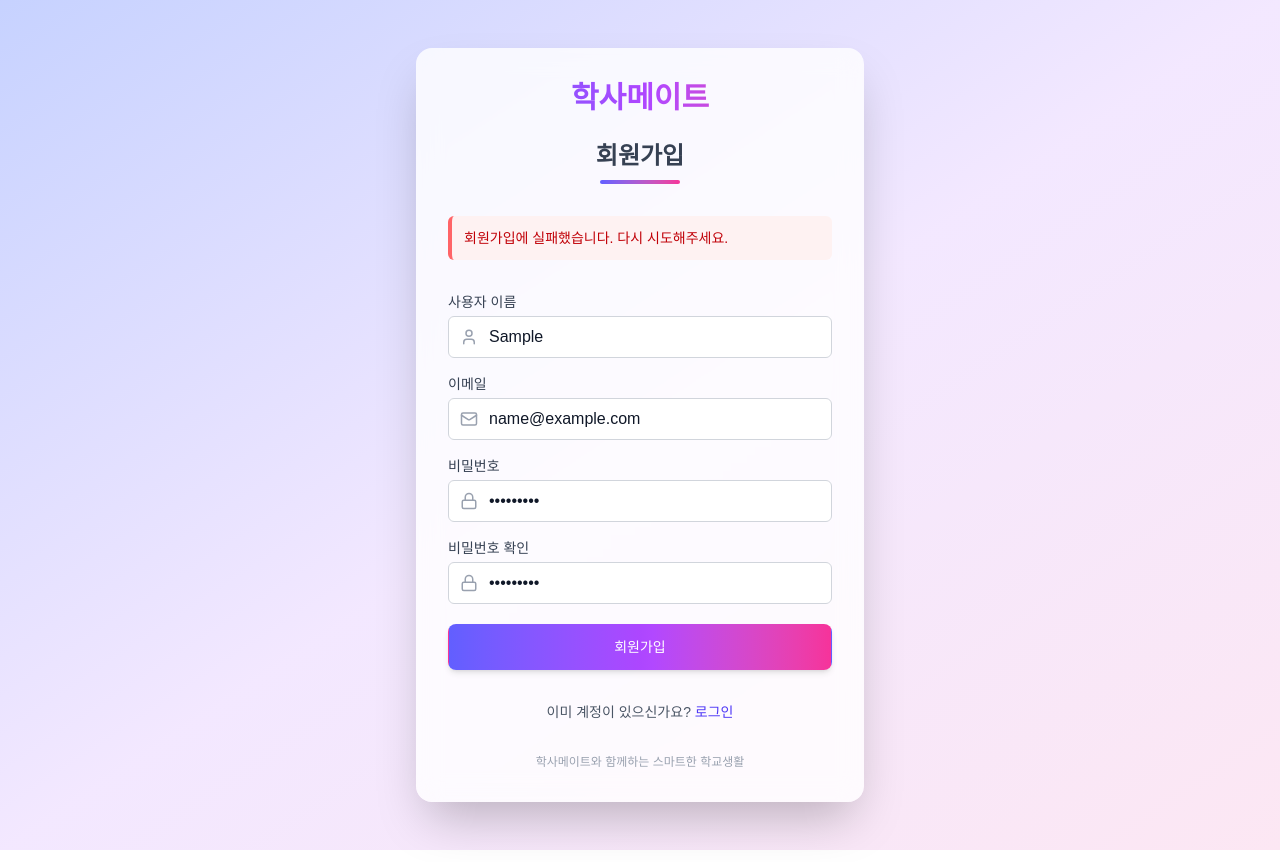
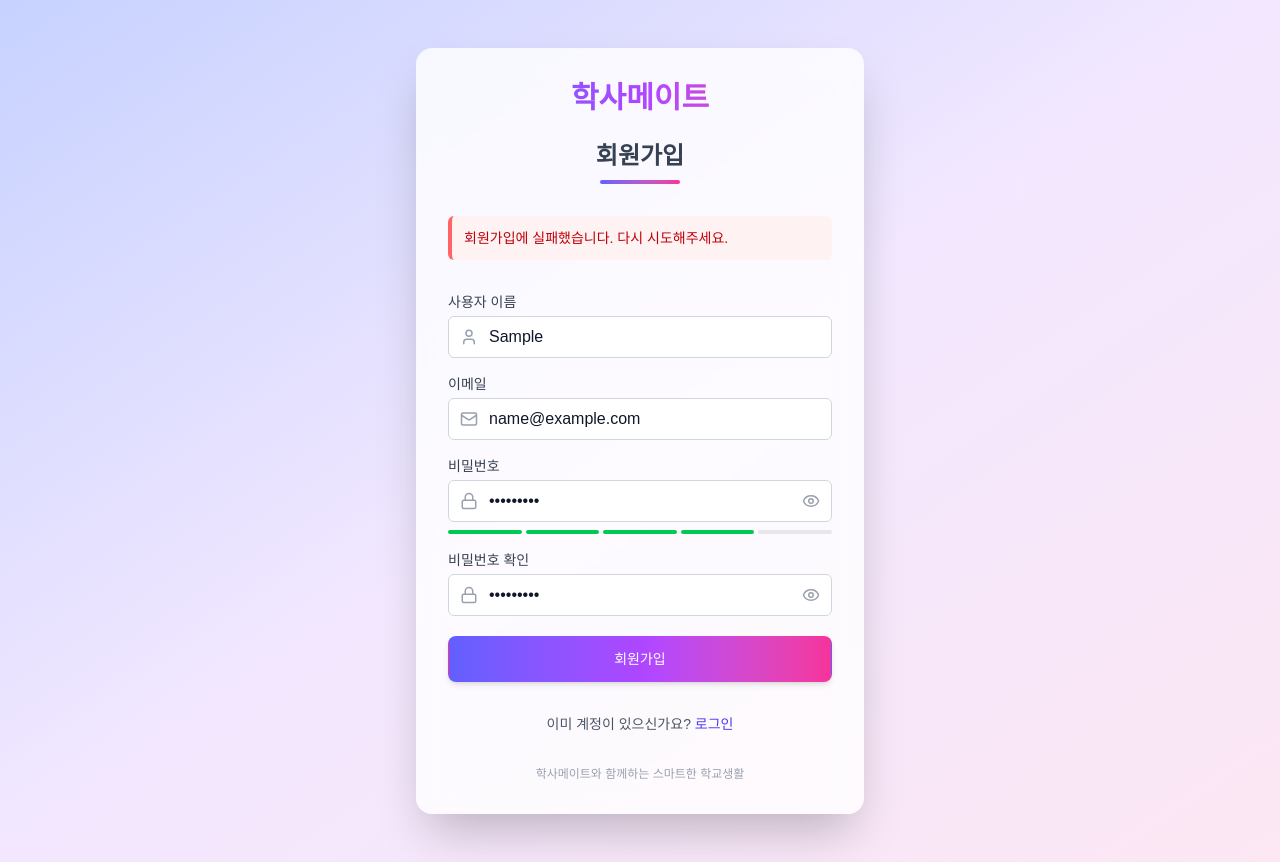
Before and after one commit to imhypeboy/HaksaMate, a Next.js app in the folder frontend/: page /auth/register in a window 1280 px wide. Both pictures are taken after typing "Sample", "name@example.com", "Sample123", "Sample123" into the empty fields and a click on the button "회원가입". Built offline with nearby package versions, Linux system fonts and the light colour scheme; no server answers.

Commit message:
로그인과 통일감 있는 UI
glassmorphism, 아이콘, 그라데이션, error/성공 UX, 접근성
카드 외부/내부 레이아웃, 컬러/폰트 반영

```diff
--- a/frontend/src/app/auth/register/page.tsx
+++ b/frontend/src/app/auth/register/page.tsx
@@ -5,7 +5,7 @@ import { useRouter } from 'next/navigation';
 import Link from 'next/link';
 import { registerUser } from '@/lib/auth';
 import { RegisterData } from '@/types/user';
-import { UserIcon, MailIcon, LockIcon, CheckCircle2 } from 'lucide-react';
+import { UserIcon, MailIcon, LockIcon, EyeIcon, EyeOffIcon, CheckCircle2 } from 'lucide-react';
 
 export default function RegisterPage() {
     const router = useRouter();
@@ -19,37 +19,41 @@ export default function RegisterPage() {
     const [isLoading, setIsLoading] = useState(false);
     const [generalError, setGeneralError] = useState<string | null>(null);
     const [isSuccess, setIsSuccess] = useState(false);
+    const [showPassword, setShowPassword] = useState(false);
+    const [showConfirm, setShowConfirm] = useState(false);
+    const [passwordStrength, setPasswordStrength] = useState<number>(0);
 
+    // 입력값 핸들러
     const handleChange = (e: React.ChangeEvent<HTMLInputElement>) => {
         const { name, value } = e.target;
         setFormData(prev => ({ ...prev, [name]: value }));
-        if (errors[name]) {
-            setErrors(prev => ({ ...prev, [name]: '' }));
+        if (errors[name]) setErrors(prev => ({ ...prev, [name]: '' }));
+        // 비밀번호 강도 체크
+        if (name === 'password') {
+            let strength = 0;
+            if (value.length >= 6) strength += 1;
+            if (/[A-Z]/.test(value)) strength += 1;
+            if (/[a-z]/.test(value)) strength += 1;
+            if (/[0-9]/.test(value)) strength += 1;
+            if (/[^A-Za-z0-9]/.test(value)) strength += 1;
+            setPasswordStrength(strength);
         }
     };
 
+    // 폼 검증
     const validateForm = (): boolean => {
         const newErrors: Record<string, string> = {};
-        if (!formData.username.trim()) {
-            newErrors.username = '사용자 이름을 입력해주세요.';
-        }
-        if (!formData.email.trim()) {
-            newErrors.email = '이메일을 입력해주세요.';
-        } else if (!/\S+@\S+\.\S+/.test(formData.email)) {
-            newErrors.email = '유효한 이메일 주소를 입력해주세요.';
-        }
-        if (!formData.password) {
-            newErrors.password = '비밀번호를 입력해주세요.';
-        } else if (formData.password.length < 6) {
-            newErrors.password = '비밀번호는 최소 6자 이상이어야 합니다.';
-        }
-        if (formData.password !== formData.confirmPassword) {
-            newErrors.confirmPassword = '비밀번호가 일치하지 않습니다.';
-        }
+        if (!formData.username.trim()) newErrors.username = '사용자 이름을 입력해주세요.';
+        if (!formData.email.trim()) newErrors.email = '이메일을 입력해주세요.';
+        else if (!/\S+@\S+\.\S+/.test(formData.email)) newErrors.email = '유효한 이메일 주소를 입력해주세요.';
+        if (!formData.password) newErrors.password = '비밀번호를 입력해주세요.';
+        else if (formData.password.length < 6) newErrors.password = '비밀번호는 최소 6자 이상이어야 합니다.';
+        if (formData.password !== formData.confirmPassword) newErrors.confirmPassword = '비밀번호가 일치하지 않습니다.';
         setErrors(newErrors);
         return Object.keys(newErrors).length === 0;
     };
 
+    // 제출 핸들러
     const handleSubmit = async (e: React.FormEvent) => {
         e.preventDefault();
         setGeneralError(null);
@@ -61,14 +65,21 @@ export default function RegisterPage() {
             setTimeout(() => router.push('/'), 1000);
         } catch (error: any) {
             setGeneralError(
-                error.response?.data?.message ||
-                '회원가입에 실패했습니다. 다시 시도해주세요.'
+                error.response?.data?.message || '회원가입에 실패했습니다. 다시 시도해주세요.'
             );
         } finally {
             setIsLoading(false);
         }
     };
 
+    // 비밀번호 강도 색상 함수
+    const getStrengthColor = (strength: number) => {
+        if (strength <= 2) return 'bg-red-400';
+        if (strength === 3) return 'bg-yellow-400';
+        return 'bg-green-500';
+    };
+
+    // **JSX 전체 반드시 괄호로 감쌈!!**
     return (
         <div className="min-h-screen flex items-center justify-center bg-gradient-to-br from-indigo-200 via-purple-100 to-pink-100 py-12 px-4 sm:px-6 lg:px-8">
             <div className="max-w-md w-full space-y-8 bg-white/80 backdrop-blur-md p-8 rounded-2xl shadow-2xl relative">
@@ -89,8 +100,9 @@ export default function RegisterPage() {
                     </div>
                 )}
                 {!isSuccess && (
-                    <form className="mt-8 space-y-5" onSubmit={handleSubmit}>
+                    <form className="mt-8 space-y-5" onSubmit={handleSubmit} autoComplete="off">
                         <div className="space-y-4">
+                            {/* 사용자 이름 */}
                             <div>
                                 <label htmlFor="username" className="block text-sm font-medium text-gray-700 mb-1">사용자 이름</label>
                                 <div className="relative">
@@ -111,6 +123,7 @@ export default function RegisterPage() {
                                     <p className="mt-1 text-sm text-red-600">{errors.username}</p>
                                 )}
                             </div>
+                            {/* 이메일 */}
                             <div>
                                 <label htmlFor="email" className="block text-sm font-medium text-gray-700 mb-1">이메일</label>
                                 <div className="relative">
@@ -131,6 +144,7 @@ export default function RegisterPage() {
                                     <p className="mt-1 text-sm text-red-600">{errors.email}</p>
                                 )}
                             </div>
+                            {/* 비밀번호 */}
                             <div>
                                 <label htmlFor="password" className="block text-sm font-medium text-gray-700 mb-1">비밀번호</label>
                                 <div className="relative">
@@ -138,7 +152,7 @@ export default function RegisterPage() {
                                     <input
                                         id="password"
                                         name="password"
-                                        type="password"
+                                        type={showPassword ? "text" : "password"}
                                         autoComplete="new-password"
                                         required
                                         value={formData.password}
@@ -146,11 +160,28 @@ export default function RegisterPage() {
                                         className={`pl-10 w-full px-3 py-2 border ${errors.password ? 'border-red-500' : 'border-gray-300'} rounded-md bg-white text-gray-900 focus:outline-none focus:ring-2 focus:ring-indigo-300 focus:border-indigo-400 transition`}
                                         placeholder="비밀번호 (6자 이상)"
                                     />
+                                    <button
+                                        type="button"
+                                        onClick={() => setShowPassword(v => !v)}
+                                        className="absolute right-3 top-1/2 -translate-y-1/2 text-gray-400 hover:text-gray-700 focus:outline-none"
+                                        tabIndex={-1}
+                                    >
+                                        {showPassword ? <EyeOffIcon size={18} /> : <EyeIcon size={18} />}
+                                    </button>
                                 </div>
+                                {/* 비밀번호 강도바 */}
+                                {formData.password && (
+                                    <div className="mt-2 flex gap-1 h-1">
+                                        {[1,2,3,4,5].map(i => (
+                                            <div key={i} className={`h-full flex-1 rounded-full ${passwordStrength >= i ? getStrengthColor(passwordStrength) : 'bg-gray-200'} transition-all`} />
+                                        ))}
+                                    </div>
+                                )}
                                 {errors.password && (
                                     <p className="mt-1 text-sm text-red-600">{errors.password}</p>
                                 )}
                             </div>
+                            {/* 비밀번호 확인 */}
                             <div>
                                 <label htmlFor="confirmPassword" className="block text-sm font-medium text-gray-700 mb-1">비밀번호 확인</label>
                                 <div className="relative">
@@ -158,7 +189,7 @@ export default function RegisterPage() {
                                     <input
                                         id="confirmPassword"
                                         name="confirmPassword"
-                                        type="password"
+                                        type={showConfirm ? "text" : "password"}
                                         autoComplete="new-password"
                                         required
                                         value={formData.confirmPassword}
@@ -166,6 +197,14 @@ export default function RegisterPage() {
                                         className={`pl-10 w-full px-3 py-2 border ${errors.confirmPassword ? 'border-red-500' : 'border-gray-300'} rounded-md bg-white text-gray-900 focus:outline-none focus:ring-2 focus:ring-indigo-300 focus:border-indigo-400 transition`}
                                         placeholder="비밀번호 확인"
                                     />
+                                    <button
+                                        type="button"
+                                        onClick={() => setShowConfirm(v => !v)}
+                                        className="absolute right-3 top-1/2 -translate-y-1/2 text-gray-400 hover:text-gray-700 focus:outline-none"
+                                        tabIndex={-1}
+                                    >
+                                        {showConfirm ? <EyeOffIcon size={18} /> : <EyeIcon size={18} />}
+                                    </button>
                                 </div>
                                 {errors.confirmPassword && (
                                     <p className="mt-1 text-sm text-red-600">{errors.confirmPassword}</p>
```
